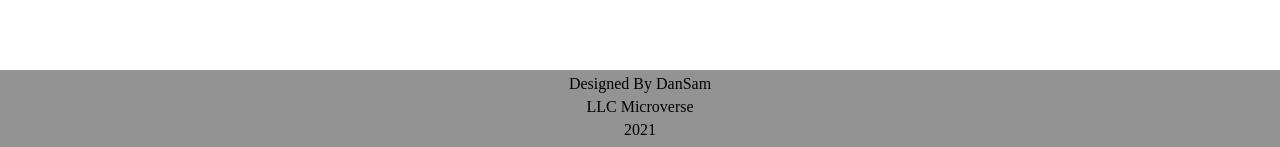
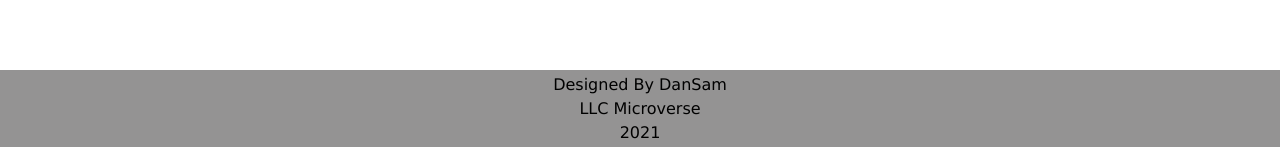
Before and after one commit to DanSam5K/Math-Magician, a React (Create React App) app: page /Quote in a window 1280 px wide. Shown: the part 650-797 px from the top of the page. Built offline with nearby package versions, Linux system fonts and the light colour scheme.

Commit message:
Fix stylelint errors

```diff
--- a/src/index.css
+++ b/src/index.css
@@ -74,7 +74,7 @@ button:hover {
 }
 
 .footer > ul > li {
-  font-family: "cursive";
+  font-family: "Lucida Sans Unicode", "Lucida Grande", "Lucida Sans", Arial, sans-serif;
   display: flex;
   align-items: center;
   justify-content: center;
@@ -105,7 +105,7 @@ button:hover {
   font-size: 20px;
   max-width: 500px;
   margin: 10em auto;
-  font-family: "cursive";
+  font-family: cursive;
 }
 
 .link {
```
